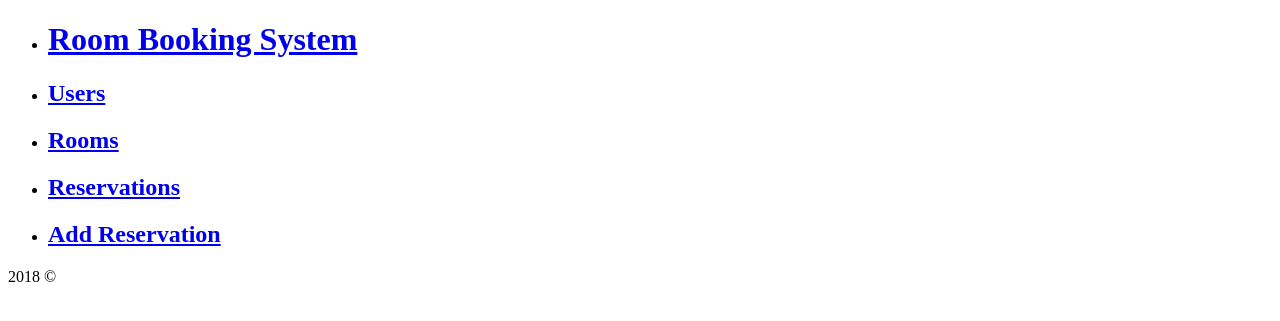
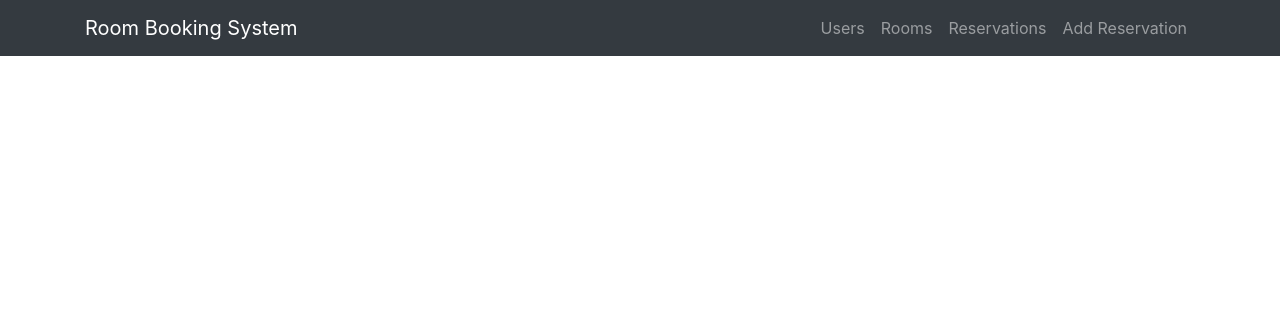
Before and after one commit to maciej3031/room_booking, a Flask app: page / in a window 1280 px wide. Shown: the top 321 px of the page. Run offline with Flask 2, Linux system fonts and the light colour scheme; parts of the project's set-up code (start-up, migrations or seed data) failed here and were passed over; some libraries are stand-ins or nearby versions.

Commit message:
Update page template

```diff
--- a/booking/templates/index.html
+++ b/booking/templates/index.html
@@ -3,17 +3,61 @@
 <html lang="pl">
 <head>
   <meta charset="UTF-8"/>
+  <meta name="viewport" content="width=device-width, initial-scale=1, shrink-to-fit=no">
   <meta http-equiv="X-UA-Compatible" content="IE=edge"/>
-  <meta name="description"
-        content=""/>
-  <meta name="keywords"
-        content=""/>
+  <meta name="description" content=""/>
+  <meta name="keywords" content=""/>
   <title>{{ config.SITE_NAME }}</title>
   <link rel="stylesheet" type="text/css" href="{{ url_for('static', filename='style.css') }}">
   <link href="https://fonts.googleapis.com/css?family=Roboto" rel="stylesheet">
+
+    <!-- Bootstrap core CSS -->
+  <link href="/static/bootstrap/css/bootstrap.min.css" rel="stylesheet">
+
+	<!-- Custom styles for this template -->
+	<style>
+	body {
+		padding-top: 54px;
+	}
+	@media (min-width: 992px) {
+		body {
+			padding-top: 56px;
+		}
+	}
+	</style>
+
 </head>
 <body>
 <div>
+
+    <!-- Navigation -->
+    <nav class="navbar navbar-expand-lg navbar-dark bg-dark fixed-top">
+      <div class="container">
+		<a class="navbar-brand" href="{{ url_for('index') }}">{{ config.SITE_NAME }}</a>
+        <button class="navbar-toggler" type="button" data-toggle="collapse" data-target="#navbarResponsive" aria-controls="navbarResponsive" aria-expanded="false" aria-label="Toggle navigation">
+          <span class="navbar-toggler-icon"></span>
+        </button>
+        <div class="collapse navbar-collapse" id="navbarResponsive">
+          <ul class="navbar-nav ml-auto">
+            <li class="nav-item">
+              <a class="nav-link" href="{{ url_for('users_list') }}">Users</a>
+            </li>
+            <li class="nav-item">
+              <a class="nav-link" href="{{ url_for('rooms_list') }}">Rooms</a>
+            </li>
+            <li class="nav-item">
+              <a class="nav-link" href="{{ url_for('reservations_list') }}">Reservations</a>
+            </li>
+			<li class="nav-item">
+              <a class="nav-link" href="{{ url_for('add_reservation') }}">Add Reservation</a>
+            </li>
+          </ul>
+        </div>
+      </div>
+    </nav>
+
+	<!-- Page Content -->
+    <div class="container">
 		<div>
 			{% with messages = get_flashed_messages(with_categories=true) %}
 			{% if messages %}
@@ -25,31 +69,13 @@
 			{% endif %}
 			{% endwith %}
 		</div>
-  <div>
-    <ul>
-      <li>
-        <a href="{{ url_for('index') }}"><h1>{{ config.SITE_NAME }}</h1></a>
-      </li>
-      <li>
-        <a href="{{ url_for('users_list') }}"><h2>Users</h2></a>
-      </li>
-      <li>
-        <a href="{{ url_for('rooms_list') }}"><h2>Rooms</h2></a>
-      </li>
-      <li>
-        <a href="{{ url_for('reservations_list') }}"><h2>Reservations</h2></a>
-      </li>
-      <li>
-        <a href="{{ url_for('add_reservation') }}"><h2>Add Reservation</h2></a>
-      </li>
-    </ul>
-  </div>
 		{% block content %}{% endblock %}
     </div>
-<footer>
-  <div>
-    2018 &copy;<br>
+
+    <!-- Bootstrap core JavaScript -->
+    <script src="/static/jquery/jquery.min.js"></script>
+    <script src="/static/bootstrap/js/bootstrap.bundle.min.js"></script>
+
 </div>
-</footer>
 </body>
 </html>
```
Lines whose indentation alone changed are shown as unchanged.
